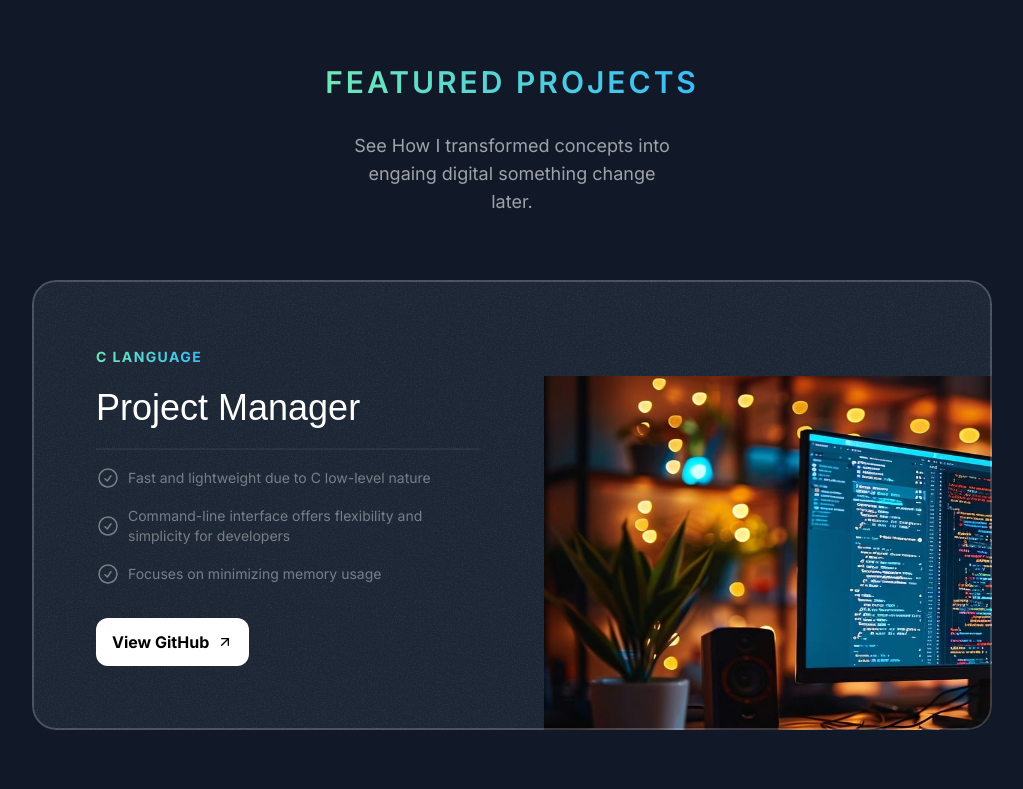
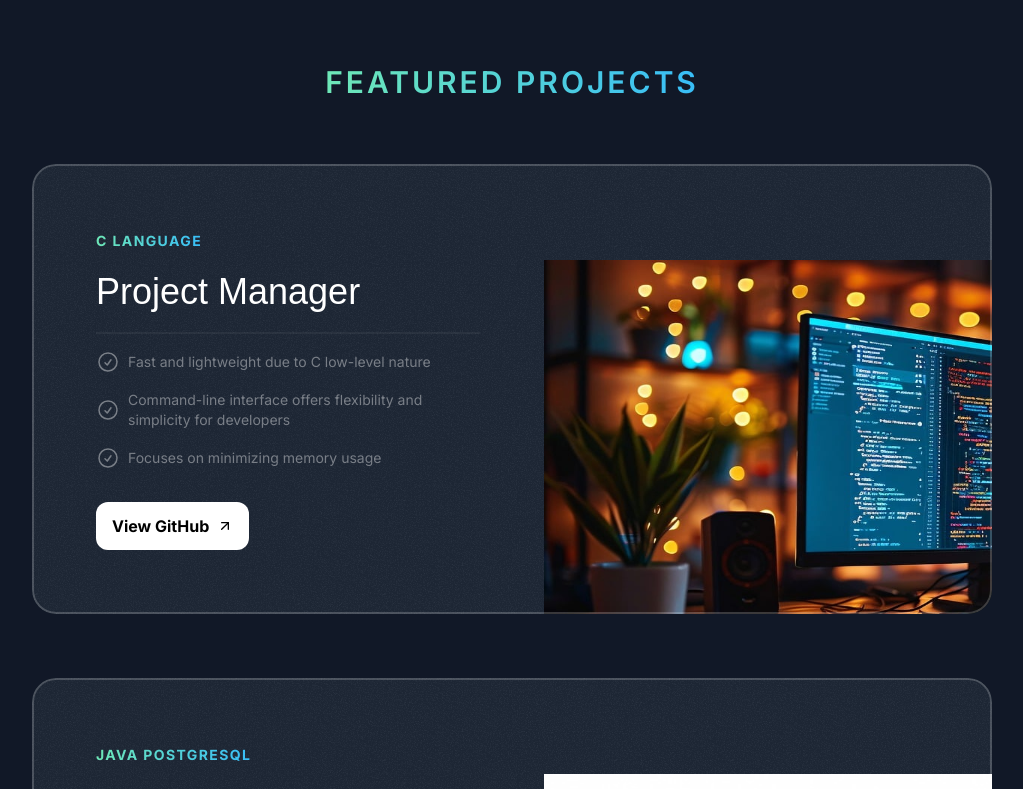
Before and after one commit to shlomiash/ShlomiDeveloper, a Next.js app: page / in a window 1280 px wide. Shown: the part 1080-1869 px from the top of the page, without its empty margins (128-1151 px from the left). Built offline with nearby package versions, Linux system fonts and the light colour scheme; a web font is replaced by a local one.

Commit message:
Deleting sticky cards

```diff
--- a/src/sections/Projects.tsx
+++ b/src/sections/Projects.tsx
@@ -65,12 +65,6 @@ export const ProjectsSection = () => {
             Featured Projects
           </p>
         </div>
-        <div className="md:w-80 md:mx-auto">
-          <p className="text-center text-white/60 mt-4 lg:text-lg lg:mt-8">
-            See How I transformed concepts into engaing digital something change
-            later.
-          </p>
-        </div>
 
         <div className="flex flex-col mt-10 gap-16 lg:mt-16">
           {portfolioProjects.map((project , index) => {
@@ -81,8 +75,7 @@ export const ProjectsSection = () => {
                 after:content-[''] after:z-10 after:pointer-events-none
                 after:absolute after:inset-0 after:outline
                 after:outline-2 after:-outline-offset-2 after:rounded-3xl
-                after:outline-white/20 px-8 pt-8 md:px-9 md:pt-9 lg:pt-16 lg:px-16 sticky"
-                style={{top:`calc(64px + ${index*40}px )`}} >
+                after:outline-white/20 px-8 pt-8 md:px-9 md:pt-9 lg:pt-16 lg:px-16 sticky">
                 <div
                   className=" absolute opacity-5 -z-10 inset-0"
                   style={{ backgroundImage: `url(${grainImage.src})` }}
```
